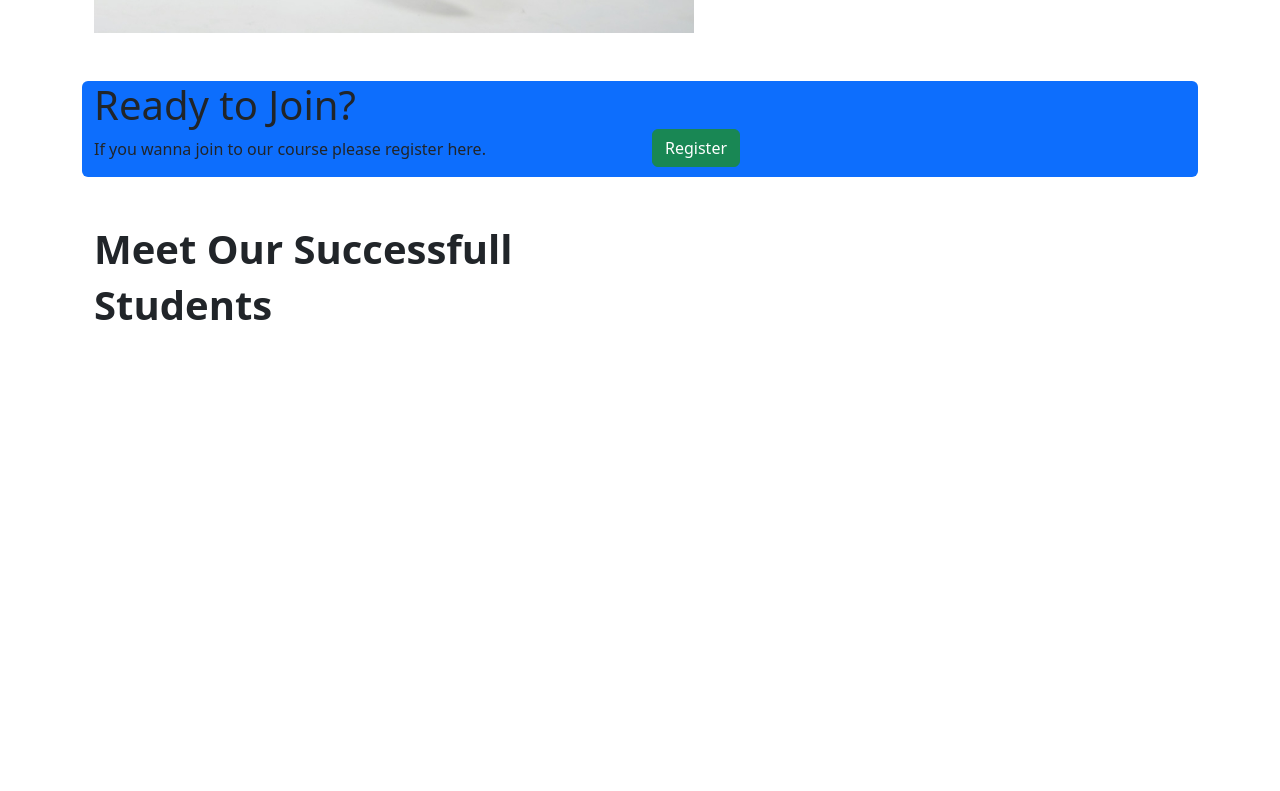
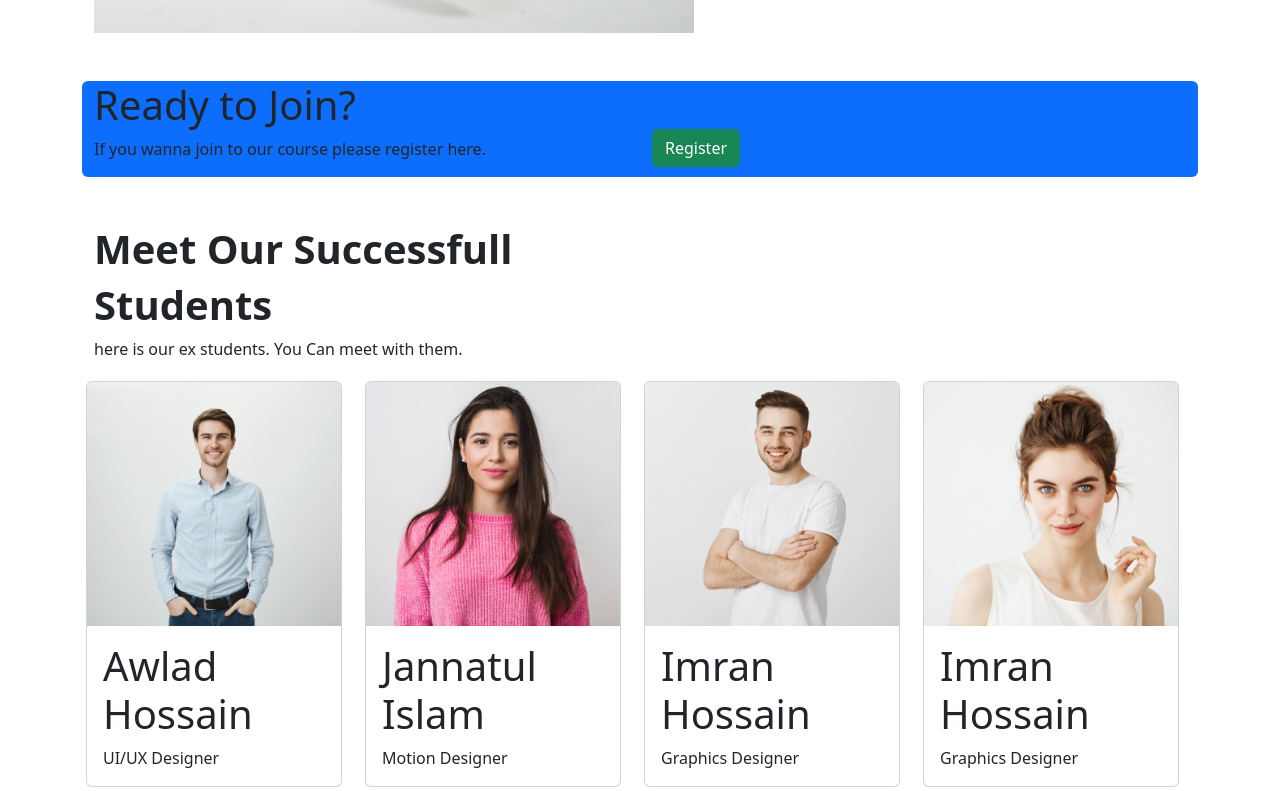
Before and after one commit to yousufbinakram/assignment-3-yousuf, a plain HTML site: page index.html in a window 1280 px wide. Shown: the part 2761-3552 px from the top of the page. Before the commit the page ends 3098 px from the top, so only its background shows below. Drawn offline with nearby package versions, Linux system fonts and the light colour scheme.

Commit message:
students section added

```diff
--- a/index.html
+++ b/index.html
@@ -217,11 +217,52 @@
 
       </section>
       <!-- ready to join end -->
+      <!-- our students  -->
+
       <section class="container mt-5">
         <h1 class="fw-bold">Meet Our Successfull
         </h1>
         <h1 class="fw-bold">Students
-        </h1>
+        </h1><p>here is our ex students. You Can meet with them.</p>
+        <div class="row">
+          <div class="col-12  col-md-6 col-lg-3 p-1">
+            <div class="card" style="width: 16rem;">
+              <img src="images/student/student-1.png" class="card-img-top" alt="...">
+              <div class="card-body">
+                <h1 class="h1">Awlad Hossain</h1>
+                <p class="card-text">UI/UX Designer </p>
+              </div>
+            </div>
+          </div>
+          <div class="col-12  col-md-6 col-lg-3 p-1">
+            <div class="card" style="width: 16rem;">
+              <img src="images/student/student-2.png" class="card-img-top" alt="...">
+              <div class="card-body">
+                <h1 class="h1">Jannatul Islam</h1>
+                <p class="card-text">Motion Designer </p>
+              </div>
+            </div>
+          </div>
+          <div class="col-12  col-md-6 col-lg-3 p-1">
+            <div class="card" style="width: 16rem;">
+              <img src="images/student/student-3.png" class="card-img-top" alt="...">
+              <div class="card-body">
+                <h1 class="h1">Imran Hossain</h1>
+                <p class="card-text">Graphics Designer </p>
+              </div>
+            </div>
+          </div>
+          <div class="col-12 col-md-6 col-lg-3 p-1">
+            <div class="card" style="width: 16rem;">
+              <img src="images/student/student-4.png" class="card-img-top" alt="...">
+              <div class="card-body">
+                <h1 class="h1">Imran Hossain</h1>
+                <p class="card-text">Graphics Designer </p>
+              </div>
+            </div>
+          </div>
+
+        </div>
 
       </section>
     </main>
```
